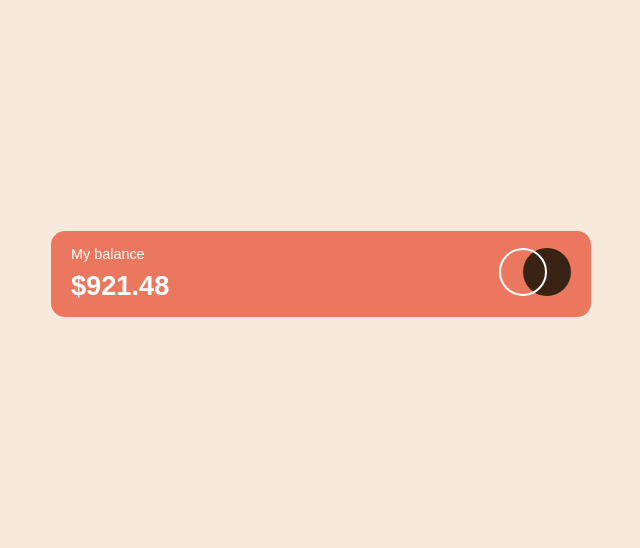
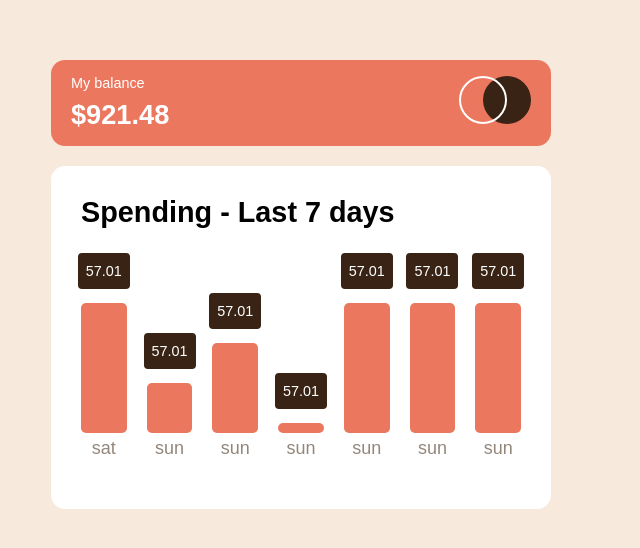
Before and after one commit to DrZiMo/Expense-chart, a plain HTML site: page index.html in a window 1280 px wide. Shown: the part 124-672 px from the top of the page, without its empty margins (339-979 px from the left). Drawn offline with Linux system fonts and the light colour scheme; a web font is replaced by a local one.

Commit message:
added the chart

```diff
--- a/css/styles.css
+++ b/css/styles.css
@@ -10,6 +10,11 @@
 
     --fw-regular: 500;
     --fw-bold: 700;
+}
+
+*,
+*::after {
+    box-sizing: border-box;
 }
 
 body {
@@ -51,3 +56,73 @@ body {
     font-weight: var(--fw-bold);
     padding: 8px 0 0;
 }
+
+.chart-part {
+    width: 100%;
+    height: fit-content;
+    padding: 30px;
+    background-color: #fff;
+    border-radius: 14px;
+}
+
+.chart-title {
+    font-size: 1.8rem;
+    font-weight: var(--fw-bold);
+}
+
+.charts {
+    width: 100%;
+    margin: 20px 0;
+    display: grid;
+    grid-template-columns: repeat(7, 1fr);
+    gap: 20px;
+}
+
+.chart {
+    display: flex;
+    flex-direction: column;
+    align-items: center;
+    justify-content: flex-end;
+    gap: 5px;
+    height: 210px;
+}
+
+.chart .chart-rect {
+    width: 100%;
+    background-color: var(--soft-red);
+    border-radius: 5px;
+    height: 130px;
+    position: relative;
+}
+
+.chart .chart-rect::before {
+    content: '57.01';
+    width: fit-content;
+    height: 20px;
+    background-color: var(--dark-brown);
+    font-size: .9rem;
+    padding: 8px;
+    line-height: 20px;
+    color: #fff;
+    border-radius: 4px;
+    position: absolute;
+    top: -50px;
+    left: 50%;
+    transform: translateX(-50%);
+}
+
+.chart:nth-child(2) .chart-rect {
+    height: 50px;
+}
+
+.chart:nth-child(3) .chart-rect {
+    height: 90px;
+}
+
+.chart:nth-child(4) .chart-rect {
+    height: 10px;
+}
+
+.chart-day {
+    color: var(--medium-brown);
+}
--- a/index.html
+++ b/index.html
@@ -41,7 +41,42 @@
         <img src="images/logo.svg" alt="">
       </div>
     </div>
-    <div class="chart-part"></div>
+    <div class="chart-part">
+      <div class="chart-title">Spending - Last 7 days</div>
+      <div class="charts">
+        <div class="chart">
+          <div class="chart-rect"></div>
+          <div class="chart-day">sat</div>
+        </div>
+        <div class="chart">
+          <div class="chart-rect"></div>
+          <div class="chart-day">sun</div>
+        </div>
+        <div class="chart">
+          <div class="chart-value"></div>
+          <div class="chart-rect"></div>
+          <div class="chart-day">sun</div>
+        </div>
+        <div class="chart">
+          <div class="chart-rect"></div>
+          <div class="chart-day">sun</div>
+        </div>
+        <div class="chart">
+          <div class="chart-rect"></div>
+          <div class="chart-day">sun</div>
+        </div>
+        <div class="chart">
+          <div class="chart-rect"></div>
+          <div class="chart-day">sun</div>
+        </div>
+        <div class="chart">
+          <div class="chart-rect"></div>
+          <div class="chart-day">sun</div>
+        </div>
+      </div>
+      <div class="divider"></div>
+
+    </div>
   </div>
 </body>
 
```
